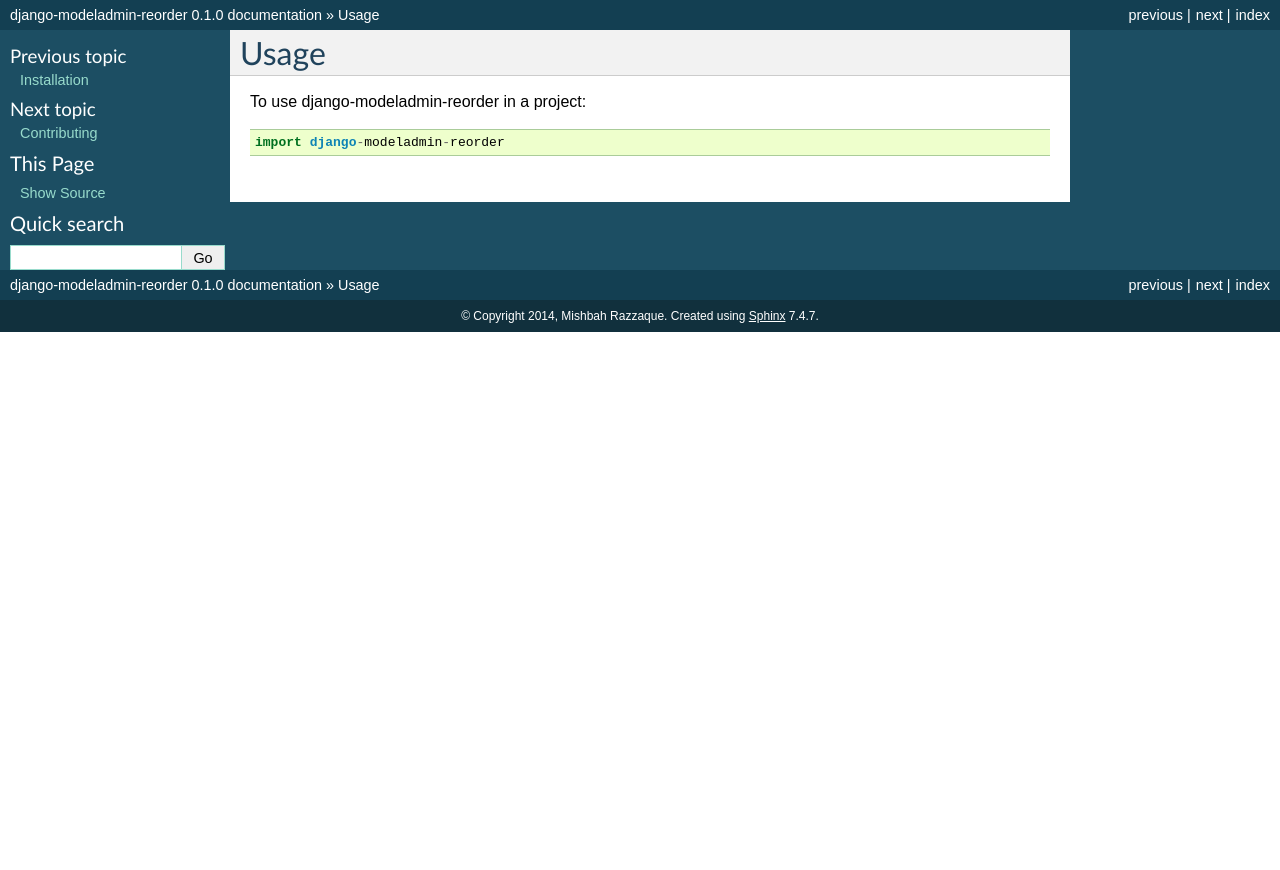
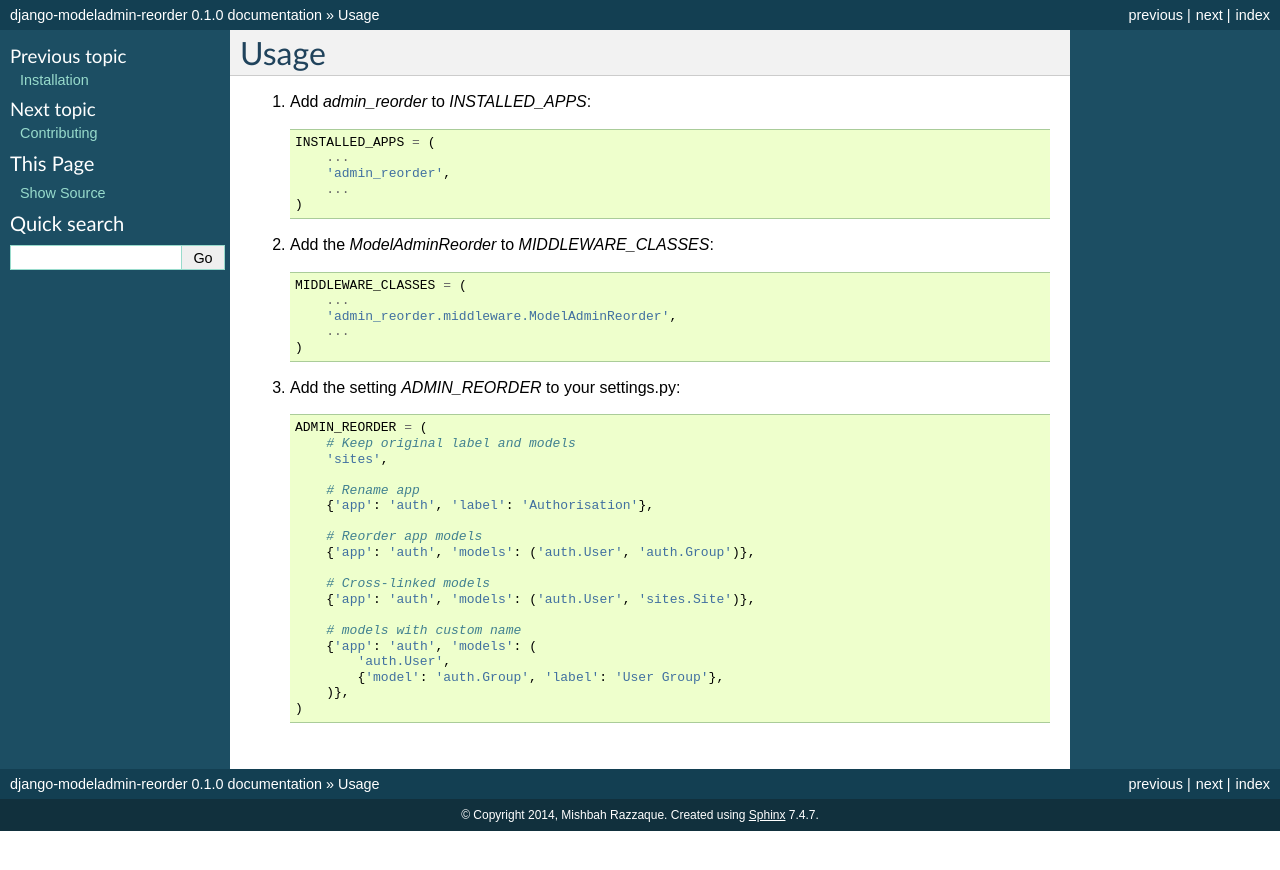
Before and after one commit to mishbahr/django-modeladmin-reorder, a Sphinx documentation site: the page built from docs/usage.rst, in a window 1280 px wide. Shown: the top 870 px of the page. Built offline with Sphinx 7.4.7, drawn with Linux system fonts in a browser that asks for light colours.

Commit message:
Update usage doc

```diff
--- a/docs/usage.rst
+++ b/docs/usage.rst
@@ -2,6 +2,44 @@
 Usage
 ========
 
-To use django-modeladmin-reorder in a project::
+1. Add `admin_reorder` to `INSTALLED_APPS`::
 
-    import django-modeladmin-reorder
+    INSTALLED_APPS = (
+        ...
+        'admin_reorder',
+        ...
+    )
+
+
+2. Add the `ModelAdminReorder` to `MIDDLEWARE_CLASSES`::
+
+
+    MIDDLEWARE_CLASSES = (
+        ...
+        'admin_reorder.middleware.ModelAdminReorder',
+        ...
+    )
+
+
+3. Add the setting `ADMIN_REORDER` to your settings.py::
+
+
+    ADMIN_REORDER = (
+        # Keep original label and models
+        'sites',
+
+        # Rename app
+        {'app': 'auth', 'label': 'Authorisation'},
+
+        # Reorder app models
+        {'app': 'auth', 'models': ('auth.User', 'auth.Group')},
+
+        # Cross-linked models
+        {'app': 'auth', 'models': ('auth.User', 'sites.Site')},
+
+        # models with custom name
+        {'app': 'auth', 'models': (
+            'auth.User',
+            {'model': 'auth.Group', 'label': 'User Group'},
+        )},
+    )
```
